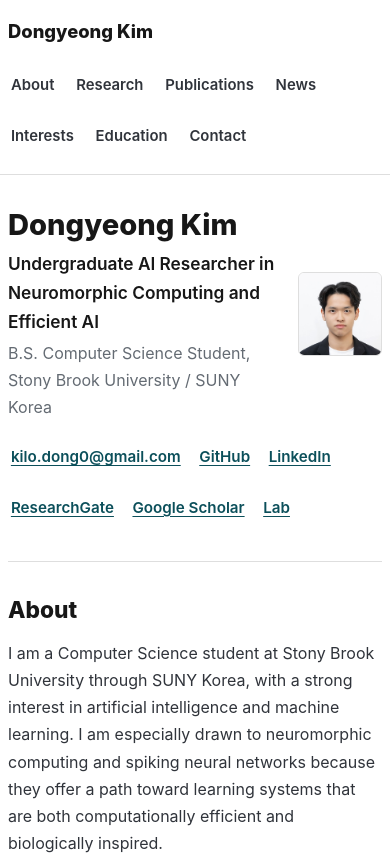
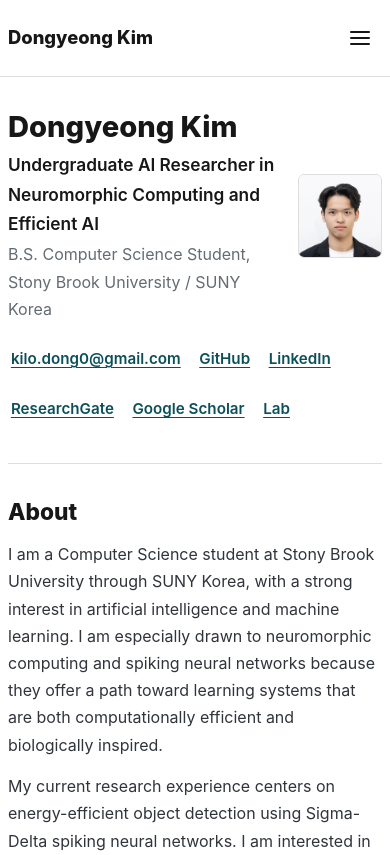
Before and after one commit to kimdongyeong0/kimdongyeong0.github.io, a React (Vite) app: page / in a window 390 px wide. Shown: the top 855 px of the page. Built offline with nearby package versions, Linux system fonts and the light colour scheme.

Commit message:
collapse mobile navigation

```diff
--- a/src/App.tsx
+++ b/src/App.tsx
@@ -127,6 +127,8 @@
 }
 
 function App() {
+  const [isMenuOpen, setIsMenuOpen] = useState(false);
+
   const personSchema = useMemo(
     () => ({
       "@context": "https://schema.org",
@@ -169,10 +171,24 @@
           <a className="site-name" href="#">
             {profile.name}
           </a>
-          <ul>
+          <button
+            className="menu-toggle"
+            type="button"
+            aria-controls="primary-menu"
+            aria-expanded={isMenuOpen}
+            aria-label="Toggle navigation menu"
+            onClick={() => setIsMenuOpen((open) => !open)}
+          >
+            <span aria-hidden="true"></span>
+            <span aria-hidden="true"></span>
+            <span aria-hidden="true"></span>
+          </button>
+          <ul id="primary-menu" className={isMenuOpen ? "is-open" : ""}>
             {navItems.map((item) => (
               <li key={item.id}>
-                <a href={`#${item.id}`}>{item.label}</a>
+                <a href={`#${item.id}`} onClick={() => setIsMenuOpen(false)}>
+                  {item.label}
+                </a>
               </li>
             ))}
           </ul>
--- a/src/styles.css
+++ b/src/styles.css
@@ -141,6 +141,27 @@
   font-weight: 800;
   text-decoration: none;
   white-space: nowrap;
+}
+
+.menu-toggle {
+  display: none;
+  width: 44px;
+  height: 44px;
+  align-items: center;
+  justify-content: center;
+  gap: 4px;
+  border: 0;
+  border-radius: 4px;
+  background: transparent;
+  padding: 0;
+}
+
+.menu-toggle span {
+  display: block;
+  width: 20px;
+  height: 2px;
+  border-radius: 999px;
+  background: var(--ink);
 }
 
 .topbar ul {
@@ -384,6 +405,32 @@
     grid-template-columns: 1fr;
   }
 
+  .topbar nav {
+    display: grid;
+    grid-template-columns: minmax(0, 1fr) 44px;
+    align-items: center;
+    gap: 0.75rem;
+  }
+
+  .menu-toggle {
+    display: inline-flex;
+    flex-direction: column;
+    justify-self: end;
+  }
+
+  .topbar ul {
+    display: none;
+    grid-column: 1 / -1;
+    width: 100%;
+    border-top: 1px solid var(--rule);
+    padding-top: 0.55rem;
+  }
+
+  .topbar ul.is-open {
+    display: grid;
+    gap: 0.1rem;
+  }
+
   .profile-intro {
     grid-template-columns: minmax(0, 1fr) 84px;
     gap: 0.85rem;
@@ -393,11 +440,6 @@
   .profile-photo {
     width: 84px;
     height: 84px;
-  }
-
-  .topbar nav {
-    align-items: start;
-    flex-direction: column;
   }
 
   .topbar ul,
@@ -415,6 +457,10 @@
     min-height: 44px;
     align-items: center;
     padding: 0 0.18rem;
+  }
+
+  .topbar a:not(.site-name) {
+    width: 100%;
   }
 
   .page {
```
